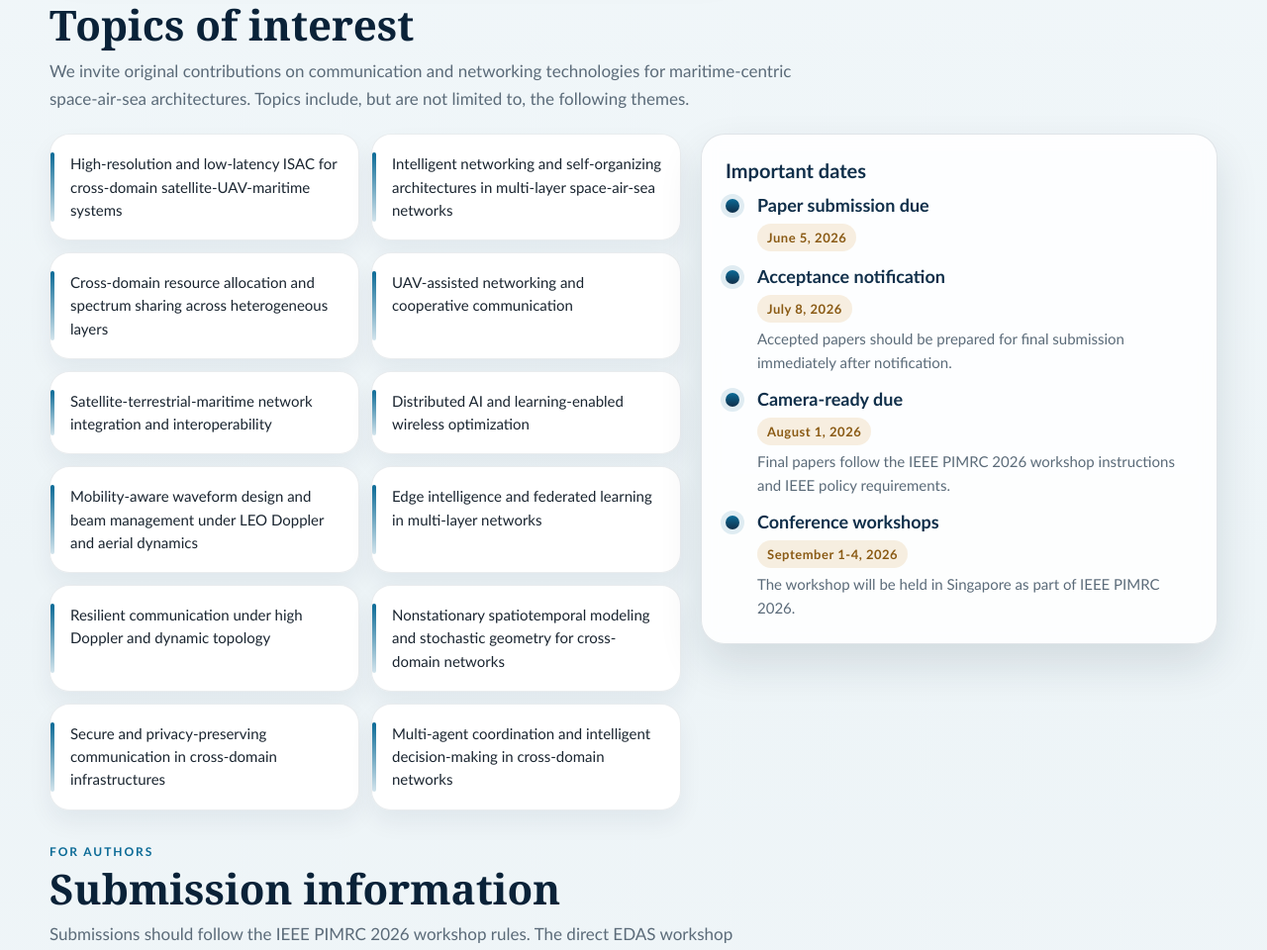
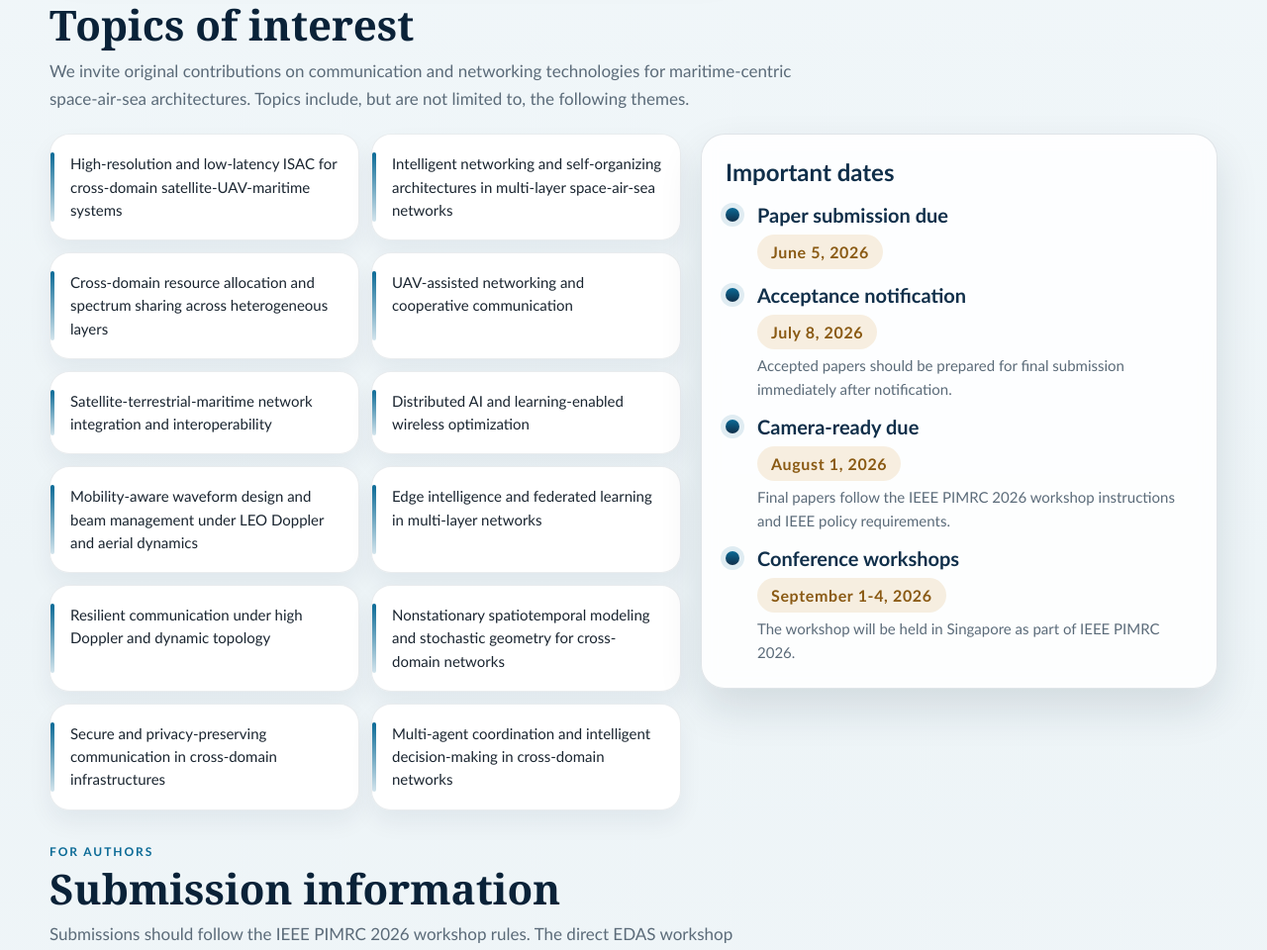
Before and after one commit to bhli168/pimrc2026-SAAM-Page, a plain HTML site: page index.html in a window 1280 px wide. Shown: the part 1415-2375 px from the top of the page at 99% size. Drawn offline with Linux system fonts and the light colour scheme.

Commit message:
Enlarge important dates typography

```diff
--- a/index.html
+++ b/index.html
@@ -380,6 +380,11 @@
       gap: 14px;
     }
 
+    #dates h3 {
+      font-size: 24px;
+      margin-bottom: 16px;
+    }
+
     .timeline-item {
       display: grid;
       grid-template-columns: 18px minmax(0, 1fr);
@@ -398,7 +403,7 @@
 
     .timeline-item h4 {
       margin: 0;
-      font-size: 18px;
+      font-size: 20px;
       color: var(--navy);
     }
 
@@ -412,11 +417,11 @@
     .date-chip {
       display: inline-block;
       margin-top: 8px;
-      padding: 6px 10px;
+      padding: 8px 14px;
       border-radius: 999px;
       background: rgba(212, 155, 66, 0.16);
       color: #8a5a14;
-      font-size: 13px;
+      font-size: 16px;
       font-weight: 800;
       letter-spacing: 0.04em;
     }
```
